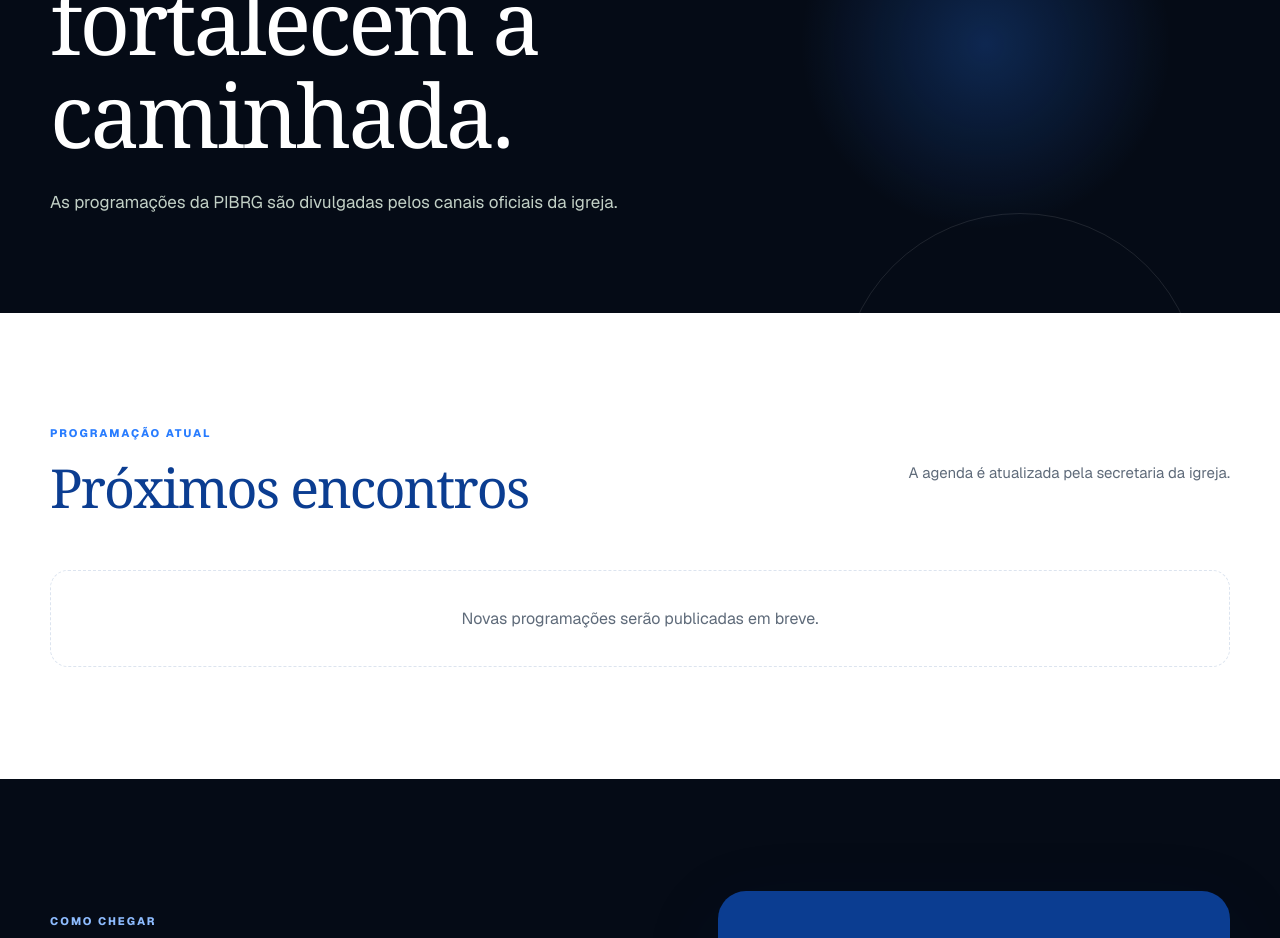
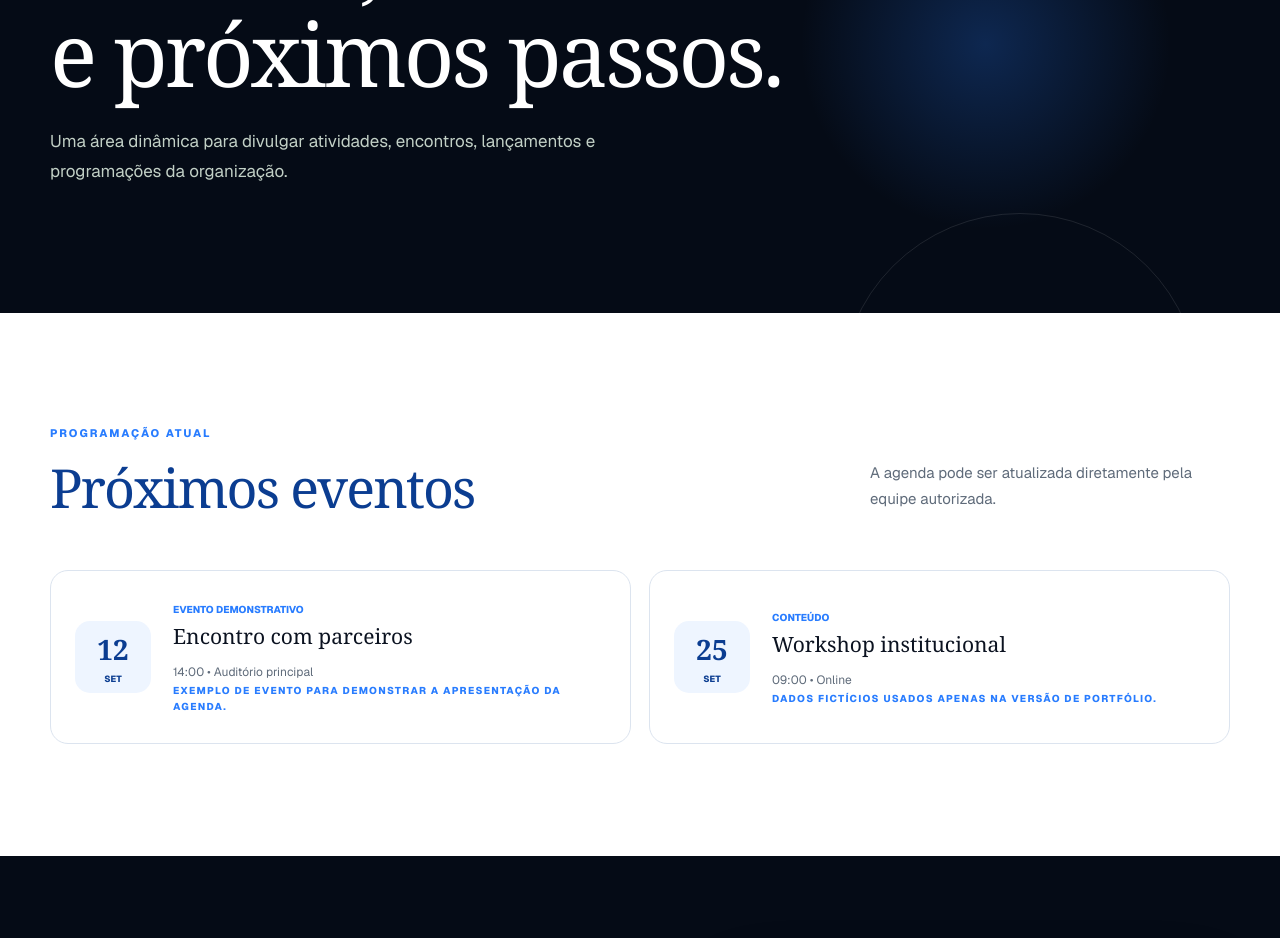
Before and after one commit to GabrielSantanaBR/site-institucional-igreja, a Next.js app: page /agenda in a window 1280 px wide. Shown: the part 360-1298 px from the top of the page. Built offline with nearby package versions, Linux system fonts and the light colour scheme.

Commit message:
genericize agenda page and demo events

```diff
--- a/app/agenda/page.tsx
+++ b/app/agenda/page.tsx
@@ -3,7 +3,7 @@ import { getPublicContent } from "../../lib/site-content";
 export const metadata: Metadata = { title: "Agenda" };
 export const dynamic = "force-dynamic";
 export default async function AgendaPage() { const events=await getPublicContent("event"); return <main>
-  <section className="page-hero agenda-hero"><div className="container page-hero-inner"><p className="eyebrow eyebrow-light">Agenda</p><h1>Encontros que<br />fortalecem a caminhada.</h1><p>As programações da PIBRG são divulgadas pelos canais oficiais da igreja.</p></div></section>
-  <section className="section weekly-section"><div className="container"><div className="section-heading split-heading"><div><p className="eyebrow">Programação atual</p><h2>Próximos encontros</h2></div><p>A agenda é atualizada pela secretaria da igreja.</p></div>{events.length ? <div className="agenda-events public-agenda-events">{events.map(event=><article key={event.id}><div className="event-date-box"><strong>{event.date ? event.date.slice(8,10) : "—"}</strong><span>{event.date ? new Intl.DateTimeFormat("pt-BR",{month:"short",timeZone:"UTC"}).format(new Date(`${event.date}T00:00:00Z`)).replace(".","").toUpperCase() : "DATA"}</span></div><div><small>{event.subtitle}</small><h3>{event.title}</h3><span>{[event.time,event.location].filter(Boolean).join(" • ")}</span>{event.body && <p>{event.body}</p>}</div></article>)}</div> : <p className="public-empty">Novas programações serão publicadas em breve.</p>}</div></section>
-  <section className="section signup-section"><div className="container signup-grid"><div><p className="eyebrow eyebrow-light">Como chegar</p><h2>Visite a PIBRG</h2><p>Rua Fernando Lobo, 226<br />Guadalupe • Rio de Janeiro – RJ<br />CEP 21665-070</p></div><div className="calendar-card"><div className="calendar-head"><strong>PIBRG</strong><span>Guadalupe</span></div><p>Consulte a programação oficial e venha participar dos encontros da comunidade.</p><a className="button button-gold" href="https://www.google.com/maps/search/?api=1&query=Rua+Fernando+Lobo+226+Guadalupe+Rio+de+Janeiro" target="_blank" rel="noreferrer">Abrir no mapa</a></div></div></section>
+  <section className="page-hero agenda-hero"><div className="container page-hero-inner"><p className="eyebrow eyebrow-light">Agenda</p><h1>Eventos, reuniões<br />e próximos passos.</h1><p>Uma área dinâmica para divulgar atividades, encontros, lançamentos e programações da organização.</p></div></section>
+  <section className="section weekly-section"><div className="container"><div className="section-heading split-heading"><div><p className="eyebrow">Programação atual</p><h2>Próximos eventos</h2></div><p>A agenda pode ser atualizada diretamente pela equipe autorizada.</p></div>{events.length ? <div className="agenda-events public-agenda-events">{events.map(event=><article key={event.id}><div className="event-date-box"><strong>{event.date ? event.date.slice(8,10) : "—"}</strong><span>{event.date ? new Intl.DateTimeFormat("pt-BR",{month:"short",timeZone:"UTC"}).format(new Date(`${event.date}T00:00:00Z`)).replace(".","").toUpperCase() : "DATA"}</span></div><div><small>{event.subtitle}</small><h3>{event.title}</h3><span>{[event.time,event.location].filter(Boolean).join(" • ")}</span>{event.body && <p>{event.body}</p>}</div></article>)}</div> : <div className="agenda-events public-agenda-events"><article><div className="event-date-box"><strong>12</strong><span>SET</span></div><div><small>Evento demonstrativo</small><h3>Encontro com parceiros</h3><span>14:00 • Auditório principal</span><p>Exemplo de evento para demonstrar a apresentação da agenda.</p></div></article><article><div className="event-date-box"><strong>25</strong><span>SET</span></div><div><small>Conteúdo</small><h3>Workshop institucional</h3><span>09:00 • Online</span><p>Dados fictícios usados apenas na versão de portfólio.</p></div></article></div>}</div></section>
+  <section className="section signup-section"><div className="container signup-grid"><div><p className="eyebrow eyebrow-light">Organização</p><h2>Mantenha todos informados</h2><p>Eventos podem incluir data, horário, local, categoria e descrição, com gerenciamento pela área administrativa.</p></div><div className="calendar-card"><div className="calendar-head"><strong>NEXA</strong><span>Agenda</span></div><p>Uma agenda institucional reduz informações espalhadas e cria um ponto único de consulta.</p><a className="button button-gold" href="/#contato">Fale conosco</a></div></div></section>
  </main>; }
```
